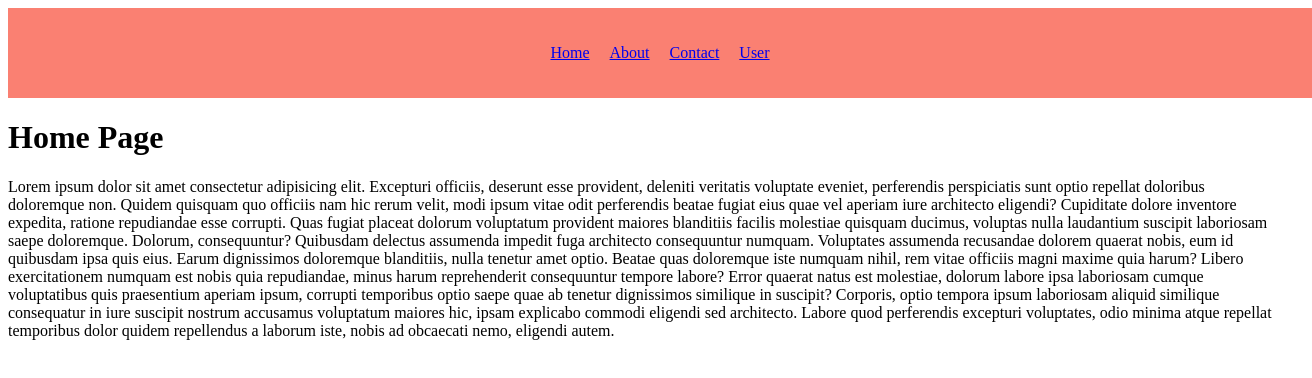
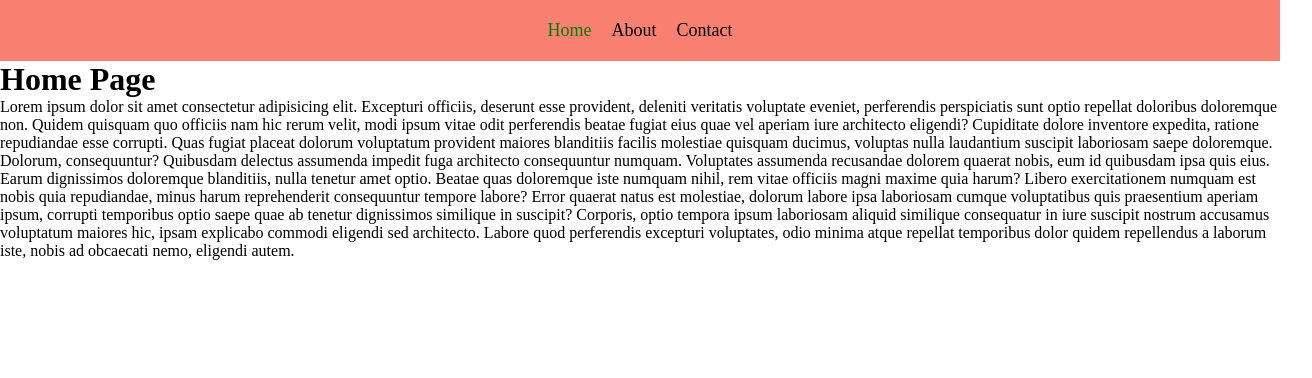
Before and after one commit to surajsnghbasnal/RoadToMERN, a React (Vite) app in the folder week 3-6 React JS Fundamentals/3. React Router/Initializing React Router/: page / in a window 1280 px wide. Shown: the top 378 px of the page, 1312 px wide, since content can reach past the window. Built offline with nearby package versions, Linux system fonts and the light colour scheme.

Commit message:
Active link in React router

```diff
--- a/week 3-6 React JS Fundamentals/3. React Router/Initializing React Router/src/App.jsx
+++ b/week 3-6 React JS Fundamentals/3. React Router/Initializing React Router/src/App.jsx
@@ -6,6 +6,7 @@ import Contact from './components/Contact'
 import Nav from './components/Nav'
 import Page404 from './components/Page404'
 import Users from './components/Users'
+import './index.css'
 
 const App = () => {
   return (
--- a/week 3-6 React JS Fundamentals/3. React Router/Initializing React Router/src/components/Nav.jsx
+++ b/week 3-6 React JS Fundamentals/3. React Router/Initializing React Router/src/components/Nav.jsx
@@ -1,14 +1,12 @@
 import React from 'react'
-import { Link } from 'react-router-dom'
+import { Link, NavLink } from 'react-router-dom'
 
 const Nav = () => {
     return (
-        <div style={{ width: '100%', backgroundColor: 'salmon', display: 'flex', justifyContent: 'center', padding: '20px', gap: '20px' }}>
-
-            <p><Link to="/">Home</Link></p>
-            <p><Link to="/About">About</Link></p>
-            <p><Link to="/Contact">Contact</Link></p>
-            <p><Link to="/User">User</Link></p>
+        <div className='navBar'>
+            <p><NavLink className='navBarLink' to="/">Home</NavLink></p>
+            <p><NavLink className='navBarLink' to="/About">About</NavLink></p>
+            <p><NavLink className='navBarLink' to="/Contact">Contact</NavLink></p>
         </div>
     )
 }
--- /dev/null
+++ b/week 3-6 React JS Fundamentals/3. React Router/Initializing React Router/src/index.css
@@ -0,0 +1,26 @@
+* {
+    margin: 0;
+    padding: 0;
+    box-sizing: border-box;
+}
+
+.navBar {
+    width: 100%;
+    background-color: salmon;
+    display: flex;
+    justify-content: center;
+    padding: 20px;
+    gap: 20px;
+}
+
+.navBarLink{
+    text-decoration: none;
+    color: black;
+    font-size: large    ;
+}
+.navBarLink:hover{
+    color: green;
+}
+.active{
+    color: green;
+}
```
